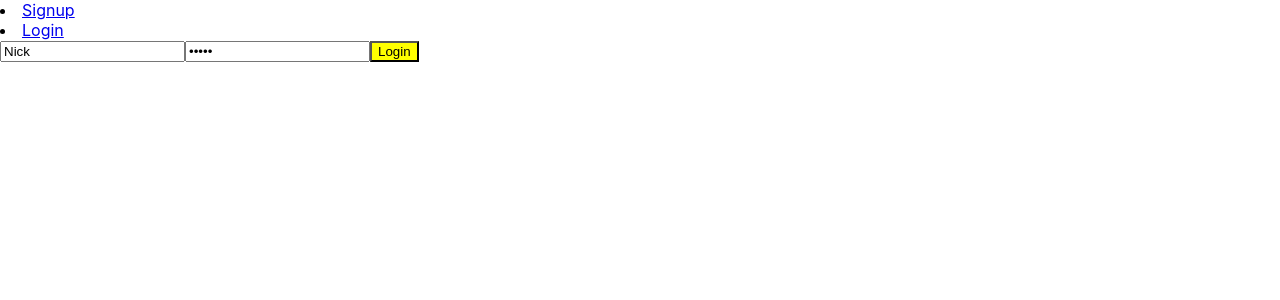
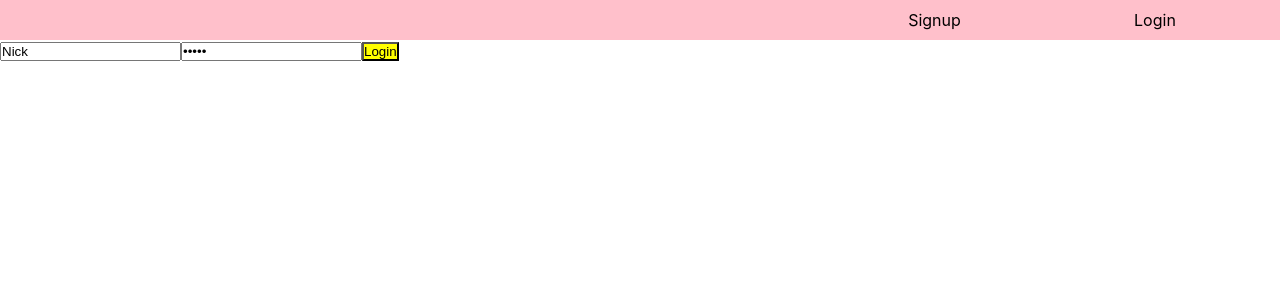
Before and after one commit to NickCascella/blog_user_view, a React (Create React App) app: page /login in a window 1280 px wide. Shown: the top 300 px of the page. Built offline with nearby package versions, Linux system fonts and the light colour scheme.

Commit message:
cleaned up code base and started design

```diff
--- a/src/App.css
+++ b/src/App.css
@@ -1,4 +1,46 @@
 .button {
   background-color: yellow;
 }
+
+html * {
+  padding: 0;
+  margin: 0;
+}
+
+nav {
+  display: -webkit-box;
+  display: -ms-flexbox;
+  display: flex;
+  background-color: pink;
+  -webkit-box-pack: center;
+      -ms-flex-pack: center;
+          justify-content: center;
+  padding: 10px;
+}
+
+nav .inner_nav {
+  display: -webkit-box;
+  display: -ms-flexbox;
+  display: flex;
+  -webkit-box-pack: right;
+      -ms-flex-pack: right;
+          justify-content: right;
+  max-width: 1400px;
+  width: 100%;
+}
+
+nav .inner_nav .nav_content {
+  display: -webkit-box;
+  display: -ms-flexbox;
+  display: flex;
+  width: 35%;
+  -ms-flex-pack: distribute;
+      justify-content: space-around;
+}
+
+nav .inner_nav .nav_content .link {
+  text-decoration: none;
+  color: black;
+  margin-right: 15px;
+}
 /*# sourceMappingURL=App.css.map */
--- a/src/App.js
+++ b/src/App.js
@@ -1,18 +1,20 @@
+import "../src/App.css";
 import { BrowserRouter as Router, Routes, Route, Link } from "react-router-dom";
 import React, { useState, useEffect } from "react";
 import Signup_page from "./pages/signup";
 import Login_page from "./pages/login";
 import Blogs from "./pages/blogs";
 import Blog_page from "./pages/blog";
-import "../src/App.css";
+import { logout } from "./helperfunctions/helperfunctions";
+import Custom_Link from "./components/link";
 
 const UserContext = React.createContext();
 
 function App() {
   const [token, setToken] = useState(null);
-  const [blogs, setBlogs] = useState();
-  const [user, setUser] = useState("Nick");
-  const [userId, setUserId] = useState();
+  const [blogs, setBlogs] = useState(null);
+  const [user, setUser] = useState(null);
+  const [userId, setUserId] = useState(null);
 
   return (
     <Router>
@@ -30,22 +32,23 @@ function App() {
       >
         <div>
           <nav>
-            {!token && (
-              <li>
-                <Link to="/signup">Signup</Link>
-              </li>
-            )}
-            {!token && (
-              <li>
-                <Link to="/login">Login</Link>
-              </li>
-            )}
-            {/* {token && (
-              <li>
-                <Link to="/blogs">Blogs</Link>
-              </li>
-            )} */}
+            <div className="inner_nav">
+              <div className="nav_content">
+                {!token && <Custom_Link text={"Signup"} route={"/signup"} />}
+                {!token && <Custom_Link text={"Login"} route={"/login"} />}
+                {token && (
+                  <Custom_Link
+                    text={"Logout"}
+                    route={"/login"}
+                    on_click={() => {
+                      logout(setToken, setUser, setUserId, setBlogs);
+                    }}
+                  />
+                )}
+              </div>
+            </div>
           </nav>
+
           <div>
             <Routes>
               <Route path="/signup" element={<Signup_page />}></Route>
--- a/src/App.scss
+++ b/src/App.scss
@@ -3,3 +3,34 @@ $primary-color: yellow;
 .button {
   background-color: $primary-color;
 }
+html {
+  * {
+    padding: 0;
+    margin: 0;
+  }
+}
+
+nav {
+  display: flex;
+  background-color: pink;
+  justify-content: center;
+  padding: 10px;
+  .inner_nav {
+    display: flex;
+    justify-content: right;
+    max-width: 1400px;
+    width: 100%;
+    .nav_content {
+      // padding: 10px 0;
+      display: flex;
+      width: 35%;
+      justify-content: space-around;
+
+      .link {
+        text-decoration: none;
+        color: black;
+        margin-right: 15px;
+      }
+    }
+  }
+}
--- /dev/null
+++ b/src/components/link.js
@@ -0,0 +1,11 @@
+import { Link } from "react-router-dom";
+
+const Custom_Link = ({ text, route, on_click }) => {
+  return (
+    <Link className="link" to={route} onClick={on_click}>
+      {text}
+    </Link>
+  );
+};
+
+export default Custom_Link;
--- a/src/helperfunctions/helperfunctions.js
+++ b/src/helperfunctions/helperfunctions.js
@@ -13,6 +13,31 @@ const create_timestamp = () => {
   const minutes = format(new Date(), "mm");
   return (date += `${formatted_hours}:${minutes}${am_or_pm} EST`);
 };
+
+const logout = (setToken, setUser, setUserId, setBlogs) => {
+  setToken(null);
+  setUser(null);
+  setUserId(null);
+  setBlogs(null);
+};
+
+//GET BLOGS
+
+const get_blogs = async (token, setBlogs) => {
+  const options = {
+    method: "GET",
+    headers: {
+      "Content-Type": "application/json",
+      Authorization: `Bearer ${token}`,
+    },
+    mode: "cors",
+  };
+  const get_all_blogs = await axios.get("http://localhost:4000/blogs", options);
+  const response = get_all_blogs;
+  setBlogs(response.data);
+};
+
+//COMMENT RELATED FUNCTION BELOW
 
 const get_blog_comments = async (token, id, setBlogComments) => {
   const options = {
@@ -106,6 +131,8 @@ const check_same_comment = (edited_comment_id, blog_comment_id) => {
 
 export {
   changeInputValue,
+  logout,
+  get_blogs,
   get_blog_comments,
   leave_comment,
   delete_comment,
--- a/src/pages/blogs.js
+++ b/src/pages/blogs.js
@@ -4,6 +4,7 @@ import { UserContext } from "../App";
 import Redirect from "../components/redirect";
 import Loading_page from "../components/loading";
 import { Link } from "react-router-dom";
+import { get_blogs } from "../helperfunctions/helperfunctions";
 
 const Blogs = () => {
   const user_context = useContext(UserContext);
@@ -12,25 +13,8 @@ const Blogs = () => {
   const setBlogs = user_context.setBlogs;
 
   useEffect(() => {
-    get_blogs();
+    get_blogs(token, setBlogs);
   }, []);
-
-  const get_blogs = async () => {
-    const options = {
-      method: "GET",
-      headers: {
-        "Content-Type": "application/json",
-        Authorization: `Bearer ${token}`,
-      },
-      mode: "cors",
-    };
-    const get_all_blogs = await axios.get(
-      "http://localhost:4000/blogs",
-      options
-    );
-    const response = get_all_blogs;
-    setBlogs(response.data);
-  };
 
   const render_blogs = () => {
     return blogs.map((blog) => {
--- a/src/pages/login.js
+++ b/src/pages/login.js
@@ -1,4 +1,4 @@
-import React, { useState, useEffect, useContext } from "react";
+import React, { useState, useContext } from "react";
 import axios from "axios";
 import { UserContext } from "../App";
 import { changeInputValue } from "../helperfunctions/helperfunctions";
@@ -13,7 +13,6 @@ const Login_page = () => {
 
   const login = async () => {
     const options = {
-      method: "POST",
       headers: {
         "Content-Type": "application/json",
       },
@@ -28,9 +27,11 @@ const Login_page = () => {
       "http://localhost:4000/auth/login",
       options
     );
-    user_context.setToken(get_token.data.token);
+    setLoginUser("");
+    setPassword("");
     user_context.setUser(get_token.data.user);
     user_context.setUserId(get_token.data.userId);
+    user_context.setToken(get_token.data.token);
   };
 
   if (user_context.token) {
```
Also changed, not shown: 1 other file (tests, documents, lock files or other folders).
